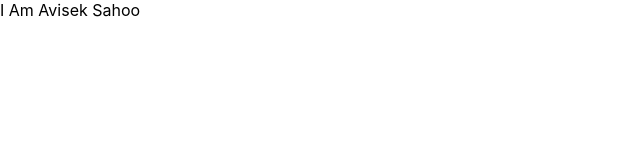
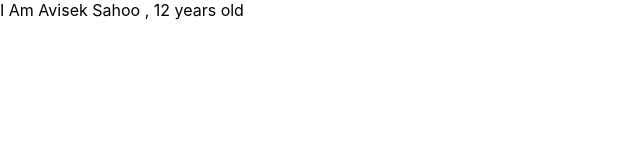
Before and after one commit to avisek123/React-TS, a React (Create React App) app: page / in a window 1280 px wide. Shown: the top 160 px of the page, without its empty margins (0-640 px from the left). Built offline with nearby package versions, Linux system fonts and the light colour scheme.

Commit message:
interface use

```diff
--- a/src/App.tsx
+++ b/src/App.tsx
@@ -5,7 +5,7 @@ import { Profile } from './components'
 function App() {
   return (
     <div>
-      <Profile name='Avisek Sahoo'/>
+      <Profile name='Avisek Sahoo' age={12} />
     </div>
   )
 }
--- a/src/components/Profile.tsx
+++ b/src/components/Profile.tsx
@@ -1,12 +1,13 @@
 import React from 'react'
 interface profileProps {
     name: string
+    age: number
 
 }
 function Profile(props: profileProps) {
     return (
         <div>
-            I Am {props.name}
+            I Am {props.name} , {props.age} years old
         </div>
     )
 }
```
